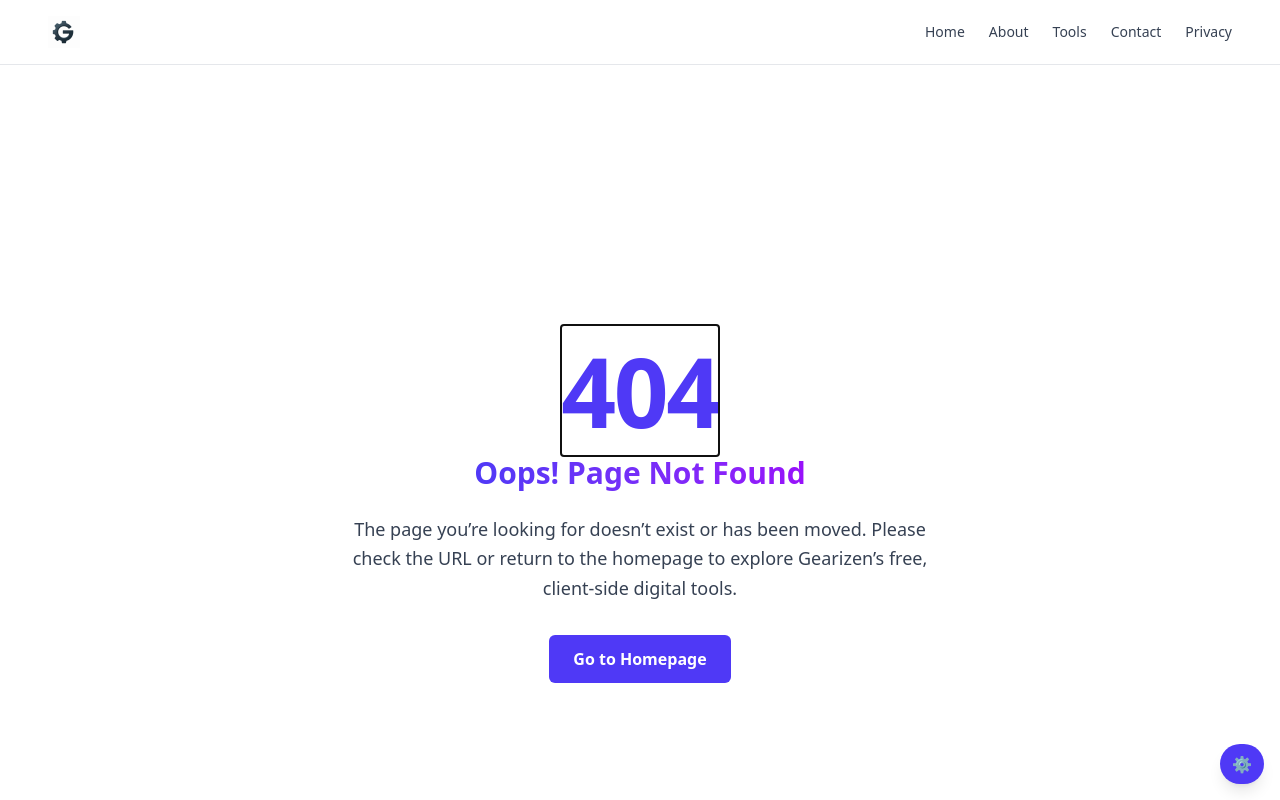
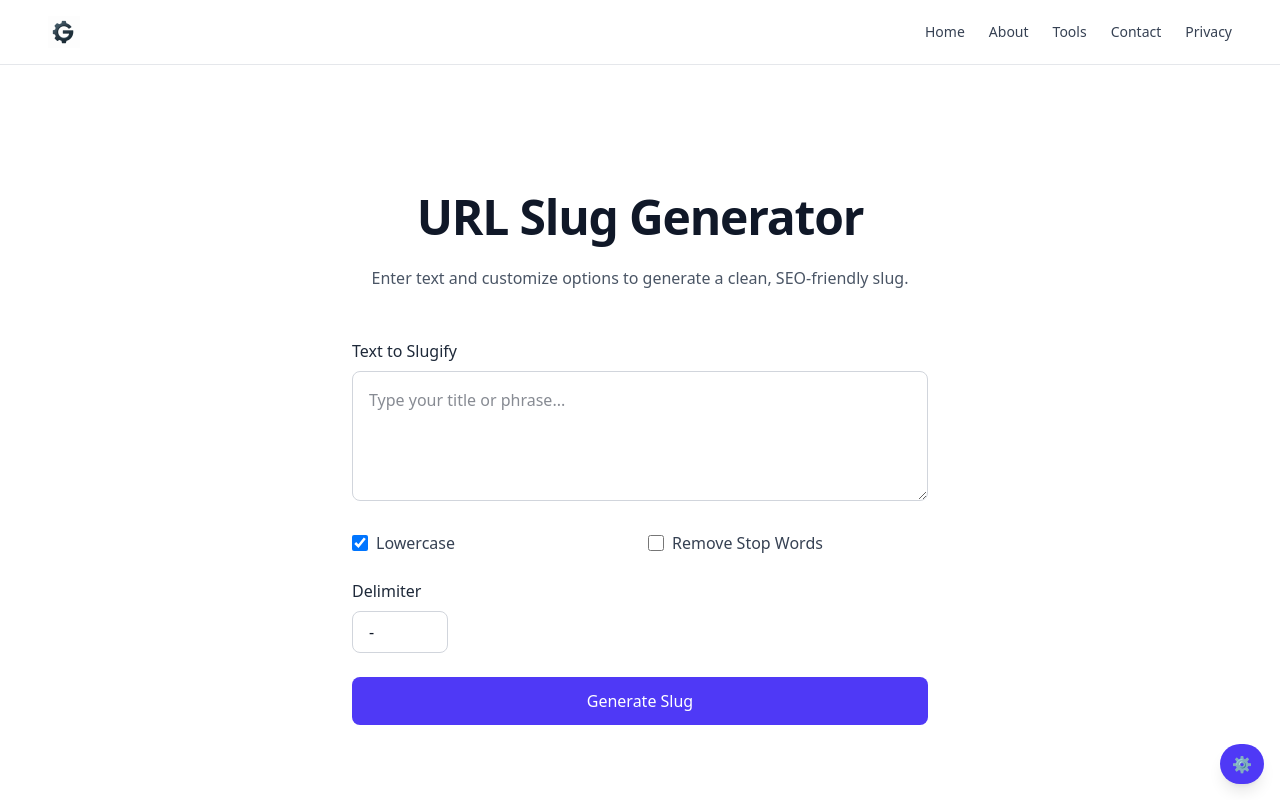
Before and after one commit to tahir-ozcan/gearizen, a Next.js app: page /tools/slug-generator in a window 1280 px wide. Before the commit this address had no page. Shown: the top 800 px of the page. Built offline with nearby package versions, Linux system fonts and the light colour scheme.

Commit message:
Add URL Slug Generator tool

```diff
--- a/app/tools/page.tsx
+++ b/app/tools/page.tsx
@@ -35,6 +35,7 @@ export const metadata = {
     "JWT decoder",
     "word counter",
     "character counter",
+    "slug generator",
   ],
   authors: [{ name: "Gearizen Team", url: "https://gearizen.com/about" }],
   robots: { index: true, follow: true },
--- /dev/null
+++ b/app/tools/slug-generator/page.tsx
@@ -0,0 +1,52 @@
+// app/tools/slug-generator/page.tsx
+import SlugGeneratorClient from "./slug-generator-client";
+import BreadcrumbJsonLd from "@/app/components/BreadcrumbJsonLd";
+
+export const metadata = {
+  metadataBase: new URL("https://gearizen.com"),
+  title: "URL Slug Generator",
+  description:
+    "Create clean, SEO-friendly slugs from any text completely in your browser.",
+  keywords: [
+    "slug generator",
+    "url slug",
+    "seo slug",
+    "slugify",
+    "Gearizen tools",
+  ],
+  authors: [{ name: "Gearizen Team", url: "https://gearizen.com/about" }],
+  robots: { index: true, follow: true },
+  alternates: { canonical: "https://gearizen.com/tools/slug-generator" },
+  openGraph: {
+    title: "URL Slug Generator | Gearizen",
+    description:
+      "Instantly slugify text for SEO-friendly URLs with Gearizen’s client-side tool.",
+    url: "https://gearizen.com/tools/slug-generator",
+    siteName: "Gearizen",
+    locale: "en_US",
+    type: "website",
+    images: [
+      { url: "/og-placeholder.svg", width: 1200, height: 630, alt: "Gearizen Slug Generator" },
+    ],
+  },
+  twitter: {
+    card: "summary_large_image",
+    title: "URL Slug Generator | Gearizen",
+    description:
+      "Generate SEO slugs entirely offline with Gearizen—no signup, no tracking.",
+    creator: "@gearizen",
+    images: ["/og-placeholder.svg"],
+  },
+};
+
+export default function SlugGeneratorPage() {
+  return (
+    <>
+      <BreadcrumbJsonLd
+        pageTitle="URL Slug Generator"
+        pageUrl="https://gearizen.com/tools/slug-generator"
+      />
+      <SlugGeneratorClient />
+    </>
+  );
+}
--- /dev/null
+++ b/app/tools/slug-generator/slug-generator-client.tsx
@@ -0,0 +1,123 @@
+"use client";
+import { useState } from "react";
+import Input from "@/components/Input";
+import Textarea from "@/components/Textarea";
+import { slugify } from "@/lib/slugify";
+
+export default function SlugGeneratorClient() {
+  const [text, setText] = useState("");
+  const [delimiter, setDelimiter] = useState("-");
+  const [lowercase, setLowercase] = useState(true);
+  const [removeStop, setRemoveStop] = useState(false);
+  const [slug, setSlug] = useState("");
+
+  const generate = () => {
+    const result = slugify(text, {
+      delimiter,
+      lowercase,
+      removeStopWords: removeStop,
+    });
+    setSlug(result);
+  };
+
+  const copySlug = async () => {
+    if (!slug) return;
+    try {
+      await navigator.clipboard.writeText(slug);
+      alert("✅ Copied to clipboard!");
+    } catch {
+      alert("❌ Copy failed.");
+    }
+  };
+
+  return (
+    <section
+      id="slug-generator"
+      aria-labelledby="slug-generator-heading"
+      className="container-responsive py-20 text-gray-900 antialiased selection:bg-indigo-200 selection:text-indigo-900"
+    >
+      <h1
+        id="slug-generator-heading"
+        className="text-4xl sm:text-5xl font-extrabold text-center mb-6 tracking-tight"
+      >
+        URL Slug Generator
+      </h1>
+      <p className="text-center text-gray-600 mb-12 max-w-2xl mx-auto leading-relaxed">
+        Enter text and customize options to generate a clean, SEO-friendly slug.
+      </p>
+
+      <div className="space-y-6 max-w-xl mx-auto">
+        <div>
+          <label htmlFor="slug-input" className="block mb-2 font-medium text-gray-800">
+            Text to Slugify
+          </label>
+          <Textarea
+            id="slug-input"
+            value={text}
+            onChange={(e) => setText(e.target.value)}
+            rows={4}
+            placeholder="Type your title or phrase..."
+          />
+        </div>
+
+        <div className="grid grid-cols-2 gap-4">
+          <label className="flex items-center space-x-2">
+            <input
+              type="checkbox"
+              checked={lowercase}
+              onChange={() => setLowercase((v) => !v)}
+              className="h-4 w-4 text-indigo-600 border-gray-300 rounded focus:ring-indigo-500"
+            />
+            <span className="text-gray-700 select-none">Lowercase</span>
+          </label>
+          <label className="flex items-center space-x-2">
+            <input
+              type="checkbox"
+              checked={removeStop}
+              onChange={() => setRemoveStop((v) => !v)}
+              className="h-4 w-4 text-indigo-600 border-gray-300 rounded focus:ring-indigo-500"
+            />
+            <span className="text-gray-700 select-none">Remove Stop Words</span>
+          </label>
+        </div>
+
+        <div>
+          <label htmlFor="delimiter" className="block mb-2 font-medium text-gray-800">
+            Delimiter
+          </label>
+          <Input
+            id="delimiter"
+            value={delimiter}
+            onChange={(e) => setDelimiter(e.target.value)}
+            className="w-24"
+          />
+        </div>
+
+        <button
+          type="button"
+          onClick={generate}
+          className="w-full py-3 bg-indigo-600 text-white rounded-lg hover:bg-indigo-700 focus:outline-none focus:ring-2 focus:ring-indigo-500 transition font-medium"
+        >
+          Generate Slug
+        </button>
+
+        {slug && (
+          <div className="space-y-4">
+            <label htmlFor="slug-output" className="block mb-2 font-medium text-gray-800">
+              Generated Slug
+            </label>
+            <Input id="slug-output" readOnly value={slug} className="w-full" />
+            <div className="flex justify-end gap-4">
+              <button
+                onClick={copySlug}
+                className="px-6 py-2 bg-green-600 text-white rounded-md hover:bg-green-700 focus:outline-none focus:ring-2 focus:ring-green-500 transition text-sm font-medium"
+              >
+                Copy Slug
+              </button>
+            </div>
+          </div>
+        )}
+      </div>
+    </section>
+  );
+}
--- a/app/tools/tools-client.tsx
+++ b/app/tools/tools-client.tsx
@@ -37,6 +37,7 @@ import {
   Calculator,
   Palette,
   ListOrdered,
+  Link2,
 } from "lucide-react";
 
 interface Tool {
@@ -229,6 +230,12 @@ const tools: Tool[] = [
     description: "Encode or decode URLs and query strings.",
   },
   {
+    href: "/tools/slug-generator",
+    Icon: Link2,
+    title: "URL Slug Generator",
+    description: "Slugify text into SEO-friendly URLs quickly.",
+  },
+  {
     href: "/tools/base-converter",
     Icon: Calculator,
     title: "Number Base Converter",
--- /dev/null
+++ b/lib/slugify.ts
@@ -0,0 +1,46 @@
+export interface SlugOptions {
+  delimiter?: string;
+  lowercase?: boolean;
+  removeStopWords?: boolean;
+  stopWords?: string[];
+}
+
+const DEFAULT_STOP_WORDS = [
+  'a',
+  'an',
+  'and',
+  'the',
+  'or',
+  'for',
+  'to',
+  'of',
+  'in',
+];
+
+/**
+ * Create a URL-friendly slug from text.
+ */
+export function slugify(text: string, options: SlugOptions = {}): string {
+  const {
+    delimiter = '-',
+    lowercase = true,
+    removeStopWords = false,
+    stopWords = DEFAULT_STOP_WORDS,
+  } = options;
+
+  // Normalize and remove diacritics
+  let str = text.normalize('NFD').replace(/\p{Diacritic}/gu, '');
+  // Replace non-alphanumeric characters with spaces
+  str = str.replace(/[^\p{L}\p{N}]+/gu, ' ');
+
+  let words = str.trim().split(/\s+/);
+
+  if (removeStopWords) {
+    const set = new Set(stopWords.map((w) => w.toLowerCase()));
+    words = words.filter((w) => !set.has(w.toLowerCase()));
+  }
+
+  let slug = words.join(delimiter);
+  if (lowercase) slug = slug.toLowerCase();
+  return slug;
+}
```
